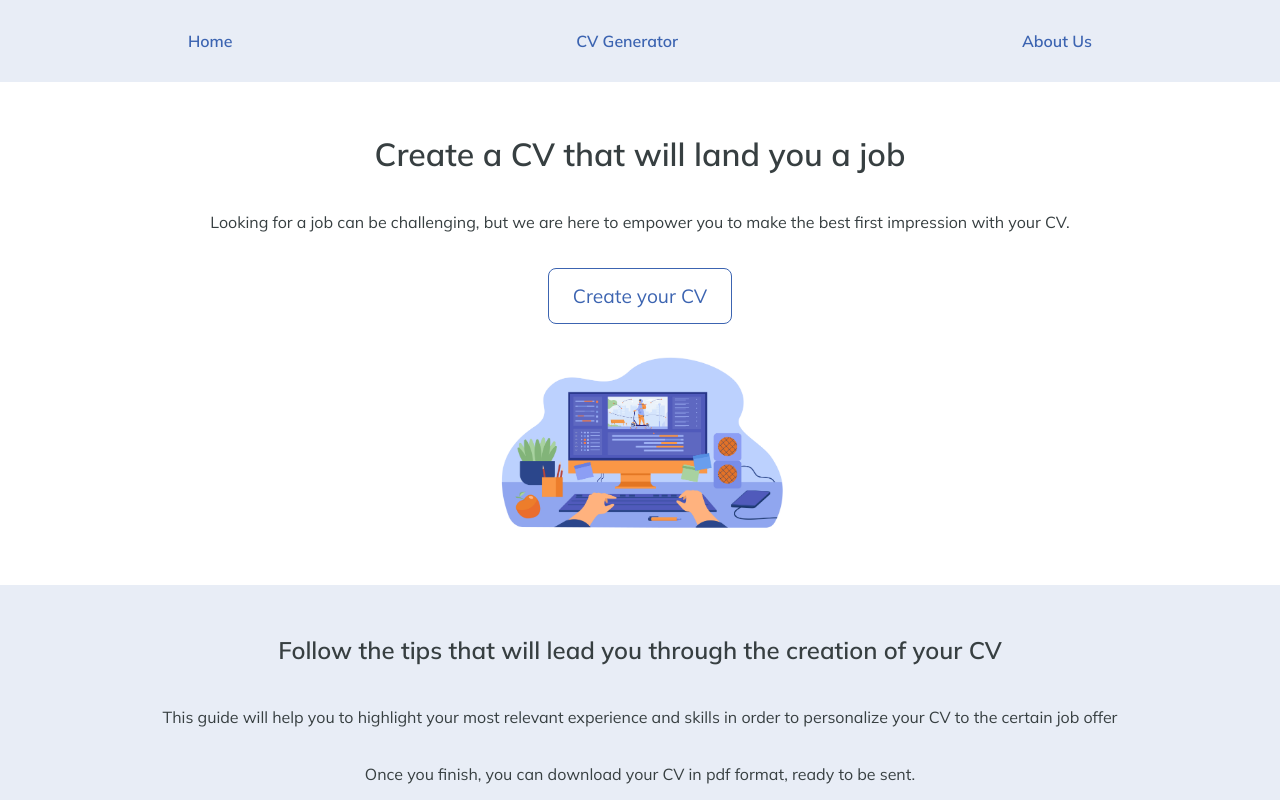
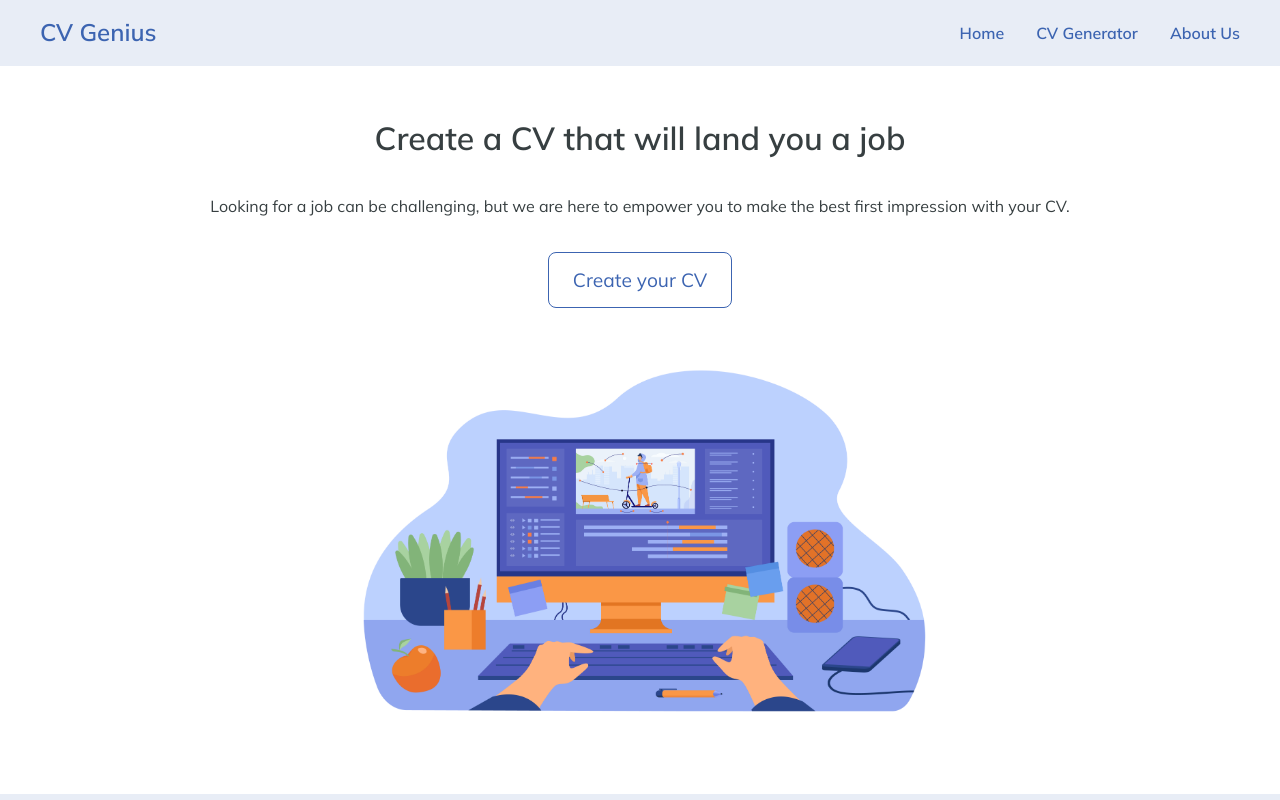
Before and after one commit to htmlena/cv-genius, a React (Create React App) app: page / in a window 1280 px wide. Shown: the top 800 px of the page. Built offline with nearby package versions, Linux system fonts and the light colour scheme; what @react-pdf/renderer would draw is missing.

Commit message:
navbar responsive

```diff
--- a/src/components/Home/style.scss
+++ b/src/components/Home/style.scss
@@ -76,4 +76,15 @@ p {
 }
 
 @media (min-width: 688px) {
+  .image-home {
+    padding-top: 1.5rem;
+    width: 30rem;
+  }
 }
+
+@media (min-width: 992px) {
+  .image-home {
+    padding-top: 1.7rem;
+    width: 40rem;
+  }
+}
--- a/src/components/Navbar/Navbar.jsx
+++ b/src/components/Navbar/Navbar.jsx
@@ -4,7 +4,8 @@ import './style.css';
 
 const Navbar = () => {
   return (
-    <nav>
+    <nav className="nav-container">
+      <div className="logo">CV Genius</div>
       <ul className="nav-list__container">
         <li className="nav-list">
           <Link className="nav-link" to="/">
--- a/src/components/Navbar/style.css
+++ b/src/components/Navbar/style.css
@@ -1,21 +1,41 @@
-.nav-list__container {
+.nav-container {
   display: flex;
-  justify-content: space-around;
-  list-style-type: none;
+  justify-content: space-between;
   margin: 0;
-  padding: 2rem 1rem;
+  padding: 0.5rem;
   background-color: #e8edf6;
 }
 
+.nav-list-container {
+  display: flex;
+  justify-content: space-around;
+}
+
 .nav-list {
+  display: inline-block;
+  list-style-type: none;
 }
 
 .nav-link {
   text-decoration: none;
   color: #3c64b1;
   font-weight: 700;
+  margin-right: 2rem;
 }
 
 .nav-link:hover,
 .nav-link:focus {
 }
+
+.logo {
+  display: flex;
+  color: #3c64b1;
+  font-weight: 700;
+  font-size: 1.5rem;
+  justify-content: center;
+  align-items: center;
+  margin-left: 2rem;
+}
+
+@media (min-width: 688px) {
+}
--- a/src/components/Skills/Skills.jsx
+++ b/src/components/Skills/Skills.jsx
@@ -1,4 +1,4 @@
-import React, { useState } from 'react';
+import React from 'react';
 import '../Generator/style.scss';
 
 const Skills = ({ skillLevel, setSkillLevel }) => {
```
